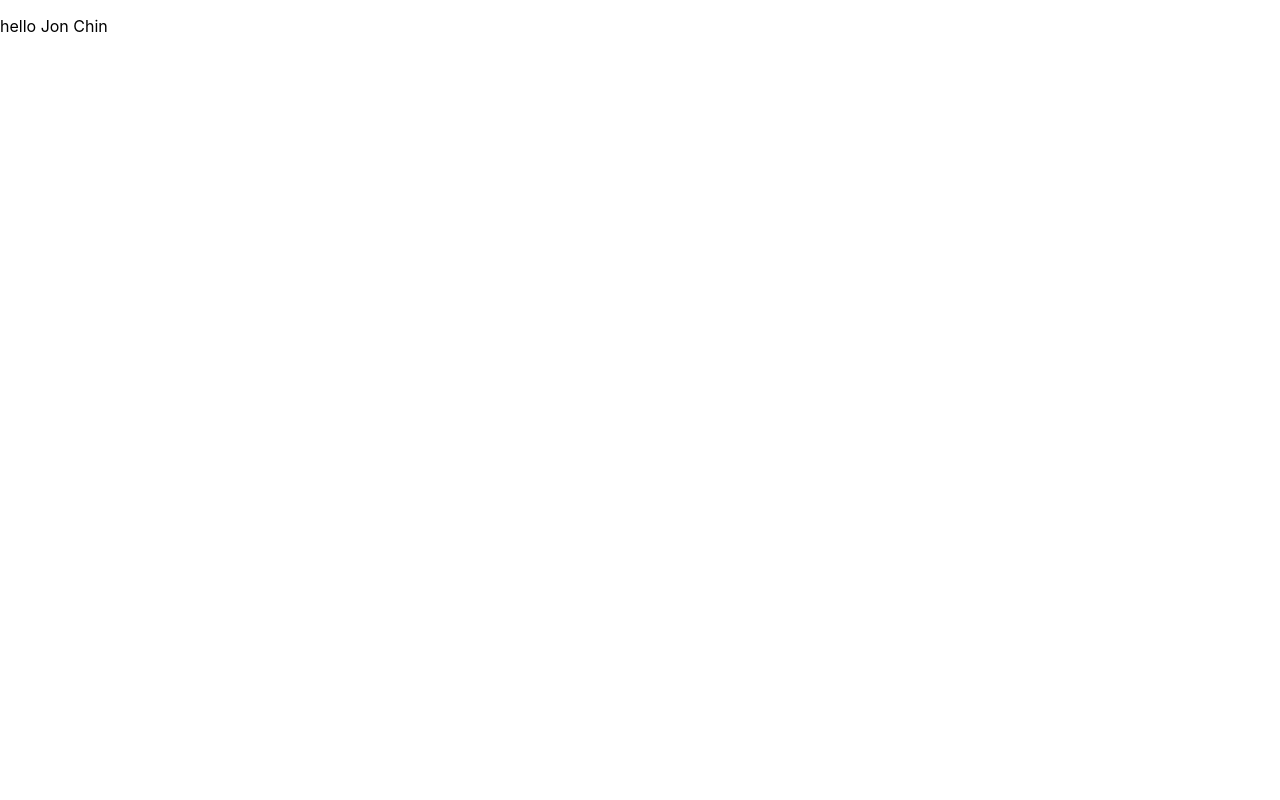
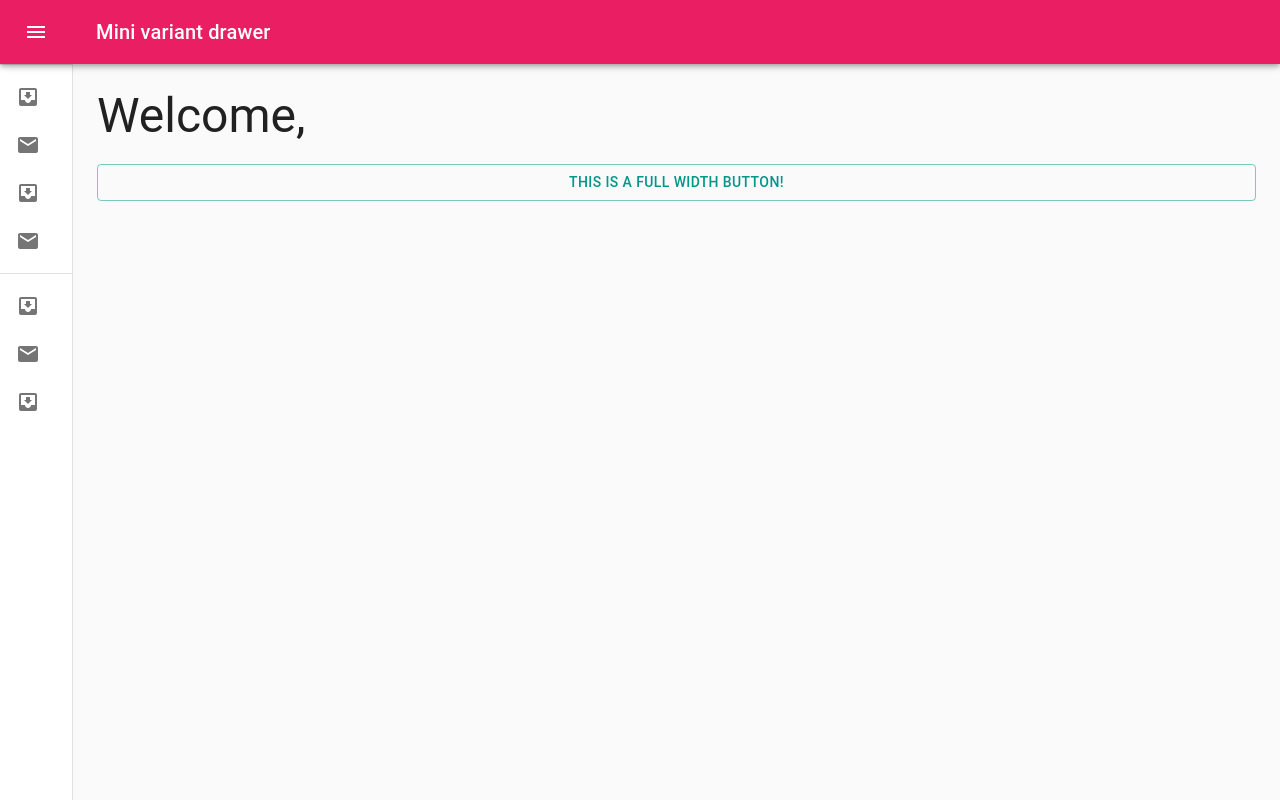
Before and after one commit to yauhofung/TTP6-PositiveProjection, a React (Create React App) app: page / in a window 1280 px wide. Built offline with nearby package versions, Linux system fonts and the light colour scheme.

Commit message:
added sidebar and button

```diff
--- a/package.json
+++ b/package.json
@@ -4,6 +4,7 @@
   "private": true,
   "dependencies": {
     "@material-ui/core": "^4.11.2",
+    "@material-ui/icons": "^4.11.2",
     "@testing-library/jest-dom": "^5.11.8",
     "@testing-library/react": "^11.2.3",
     "@testing-library/user-event": "^12.6.0",
--- a/src/App.js
+++ b/src/App.js
@@ -1,21 +1,175 @@
 import React from 'react';
-// other imports
+import clsx from 'clsx';
+import { makeStyles, useTheme } from '@material-ui/core/styles';
+import Drawer from '@material-ui/core/Drawer';
+import AppBar from '@material-ui/core/AppBar';
+import Toolbar from '@material-ui/core/Toolbar';
+import List from '@material-ui/core/List';
+import CssBaseline from '@material-ui/core/CssBaseline';
+import Typography from '@material-ui/core/Typography';
+import Divider from '@material-ui/core/Divider';
+import IconButton from '@material-ui/core/IconButton';
+import MenuIcon from '@material-ui/icons/Menu';
+import ChevronLeftIcon from '@material-ui/icons/ChevronLeft';
+import ChevronRightIcon from '@material-ui/icons/ChevronRight';
+import ListItem from '@material-ui/core/ListItem';
+import ListItemIcon from '@material-ui/core/ListItemIcon';
+import ListItemText from '@material-ui/core/ListItemText';
+import InboxIcon from '@material-ui/icons/MoveToInbox';
+import MailIcon from '@material-ui/icons/Mail';
+import { Button } from '@material-ui/core'
+import Snackbar from '@material-ui/core/Snackbar';
+import CloseIcon from '@material-ui/icons/Close';
 
-class YOUR_COMPONENT extends React.Component {
-	// other member functions and variables can go here
 
-	render() {
-		// JS code goes here
-		// but not _all_ your code
-		const name = 'Jon Chin';
+const drawerWidth = 240;
 
-		return (
-			// JSX / HTML  goes here
-			<p>
-				hello {name}
-			</p>
-		)
-	}
+const useStyles = makeStyles((theme) => ({
+  root: {
+    display: 'flex',
+  },
+  appBar: {
+    zIndex: theme.zIndex.drawer + 1,
+    transition: theme.transitions.create(['width', 'margin'], {
+      easing: theme.transitions.easing.sharp,
+      duration: theme.transitions.duration.leavingScreen,
+    }),
+  },
+  appBarShift: {
+    marginLeft: drawerWidth,
+    width: `calc(100% - ${drawerWidth}px)`,
+    transition: theme.transitions.create(['width', 'margin'], {
+      easing: theme.transitions.easing.sharp,
+      duration: theme.transitions.duration.enteringScreen,
+    }),
+  },
+  menuButton: {
+    marginRight: 36,
+  },
+  hide: {
+    display: 'none',
+  },
+  drawer: {
+    width: drawerWidth,
+    flexShrink: 0,
+    whiteSpace: 'nowrap',
+  },
+  drawerOpen: {
+    width: drawerWidth,
+    transition: theme.transitions.create('width', {
+      easing: theme.transitions.easing.sharp,
+      duration: theme.transitions.duration.enteringScreen,
+    }),
+  },
+  drawerClose: {
+    transition: theme.transitions.create('width', {
+      easing: theme.transitions.easing.sharp,
+      duration: theme.transitions.duration.leavingScreen,
+    }),
+    overflowX: 'hidden',
+    width: theme.spacing(7) + 1,
+    [theme.breakpoints.up('sm')]: {
+      width: theme.spacing(9) + 1,
+    },
+  },
+  toolbar: {
+    display: 'flex',
+    alignItems: 'center',
+    justifyContent: 'flex-end',
+    padding: theme.spacing(0, 1),
+    // necessary for content to be below app bar
+    ...theme.mixins.toolbar,
+  },
+  content: {
+    flexGrow: 1,
+    padding: theme.spacing(3),
+  },
+}));
+
+export default function MiniDrawer() {
+  const classes = useStyles();
+  const theme = useTheme();
+  const [open, setOpen] = React.useState(false);
+
+  const handleDrawerOpen = () => {
+    setOpen(true);
+  };
+
+  const handleDrawerClose = () => {
+    setOpen(false);
+  };
+
+  return (
+    <div className={classes.root}>
+      <CssBaseline />
+      <AppBar
+        position="fixed"
+        className={clsx(classes.appBar, {
+          [classes.appBarShift]: open,
+        })}
+      >
+        <Toolbar>
+          <IconButton
+            color="inherit"
+            aria-label="open drawer"
+            onClick={handleDrawerOpen}
+            edge="start"
+            className={clsx(classes.menuButton, {
+              [classes.hide]: open,
+            })}
+          >
+            <MenuIcon />
+          </IconButton>
+          <Typography variant="h6" noWrap>
+            Mini variant drawer
+          </Typography>
+        </Toolbar>
+      </AppBar>
+      <Drawer
+        variant="permanent"
+        className={clsx(classes.drawer, {
+          [classes.drawerOpen]: open,
+          [classes.drawerClose]: !open,
+        })}
+        classes={{
+          paper: clsx({
+            [classes.drawerOpen]: open,
+            [classes.drawerClose]: !open,
+          }),
+        }}
+      >
+        <div className={classes.toolbar}>
+          <IconButton onClick={handleDrawerClose}>
+            {theme.direction === 'rtl' ? <ChevronRightIcon /> : <ChevronLeftIcon />}
+          </IconButton>
+        </div>
+        <Divider />
+        <List>
+          {['Inbox', 'Starred', 'Send email', 'Drafts'].map((text, index) => (
+            <ListItem button key={text}>
+              <ListItemIcon>{index % 2 === 0 ? <InboxIcon /> : <MailIcon />}</ListItemIcon>
+              <ListItemText primary={text} />
+            </ListItem>
+          ))}
+        </List>
+        <Divider />
+        <List>
+          {['All mail', 'Trash', 'Spam'].map((text, index) => (
+            <ListItem button key={text}>
+              <ListItemIcon>{index % 2 === 0 ? <InboxIcon /> : <MailIcon />}</ListItemIcon>
+              <ListItemText primary={text} />
+            </ListItem>
+          ))}
+        </List>
+      </Drawer>
+      <main className={classes.content}>
+        <div className={classes.toolbar} />
+		<Typography variant="h3" component="h3">
+  			Welcome,
+		</Typography>
+		<br></br>
+		<Button color="secondary" variant="outlined" fullWidth ={true}>This is a full width button!</Button>
+      </main>
+    </div>
+  );
 }
-
-export default YOUR_COMPONENT
--- a/src/index.js
+++ b/src/index.js
@@ -3,10 +3,14 @@
 import './index.css';
 import App from './App';
 import reportWebVitals from './reportWebVitals';
+import theme from './theme'
+import { ThemeProvider } from '@material-ui/core/styles';
 
 ReactDOM.render(
   <React.StrictMode>
-    <App />
+    <ThemeProvider theme={theme}>
+      <App />
+    </ThemeProvider>
   </React.StrictMode>,
   document.getElementById('root')
 );
--- /dev/null
+++ b/src/theme.js
@@ -0,0 +1,14 @@
+import { createMuiTheme } from '@material-ui/core/styles';
+
+const theme = createMuiTheme({
+  palette: {
+    primary: {
+        main: '#e91e63',
+      },
+      secondary: {
+        main: '#009688',
+      },
+  },
+});
+
+export default theme;
```
Also changed, not shown: 1 other file (tests, documents, lock files or other folders).
